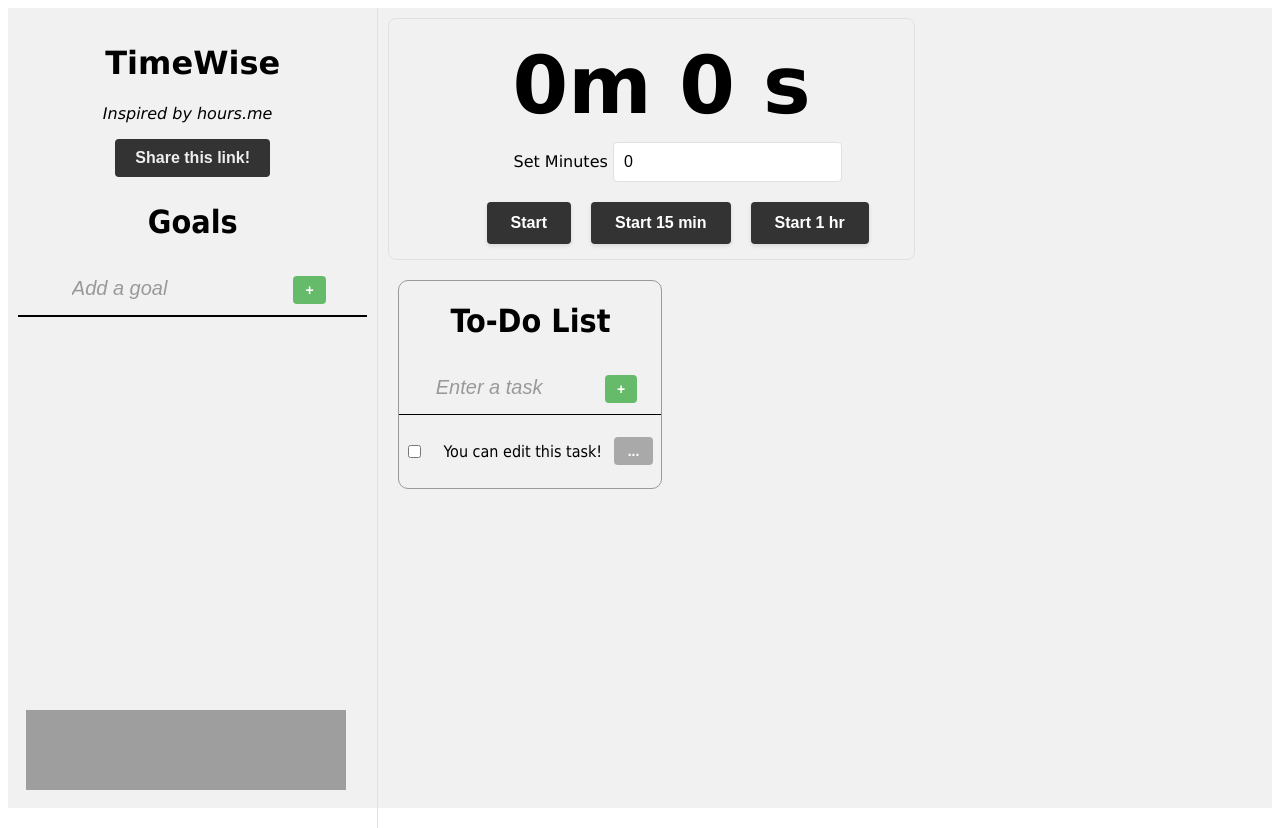
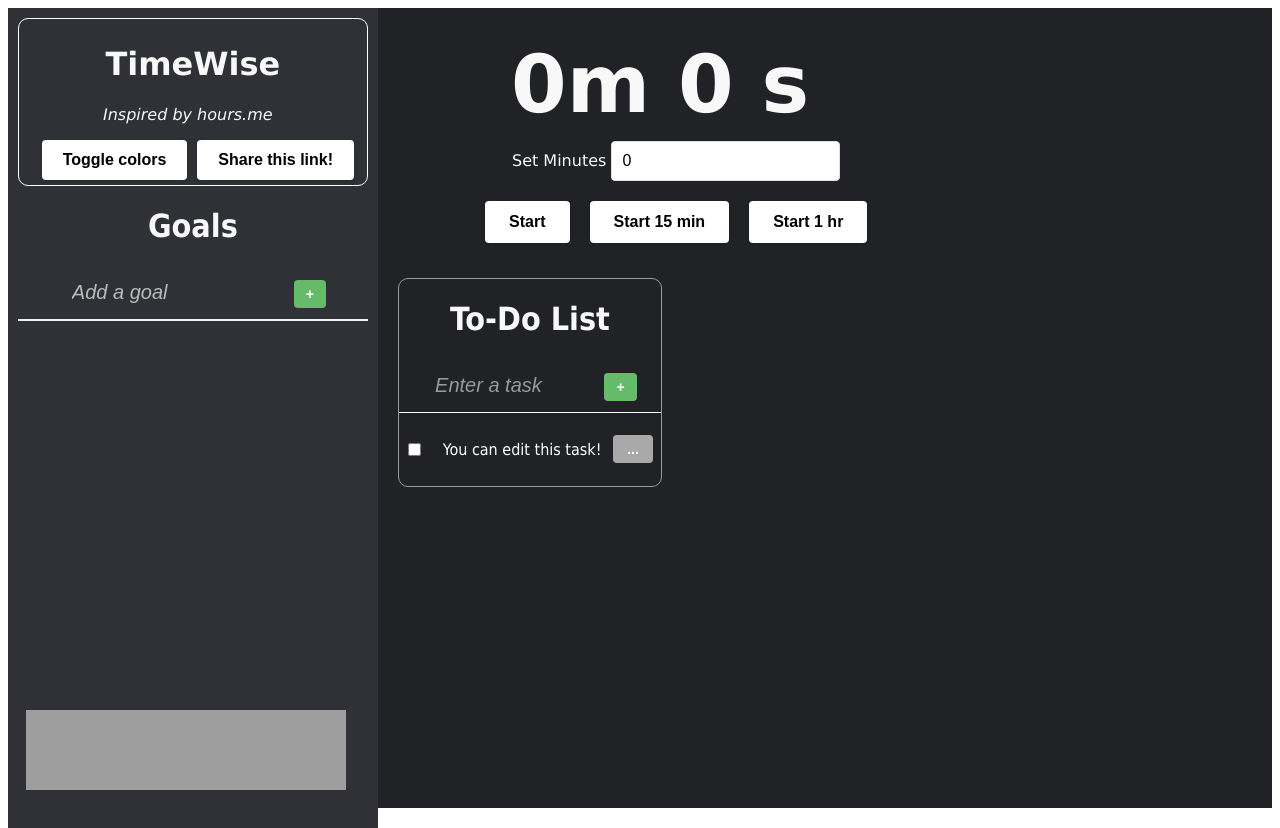
Before and after one commit to willdguo/Cowork, a React (Create React App) app: page / in a window 1280 px wide. Built offline with nearby package versions, Linux system fonts and the light colour scheme; grey boxes are pictures that could not be loaded.

Commit message:
huge css rework

```diff
--- a/public/styles.css
+++ b/public/styles.css
@@ -12,37 +12,45 @@ body,
 }
 
 .dark {
-  background-color: #36454F;
+  background-color: #202225;
+  /* background-color: #2f3136; */
+  /* background-color: #202225; */
   color: #F8F8F8;
 }
 
 .sidebar {
   width: 40%;
-  background-color: transparent;
-  border-right: 1px solid #E0E0E0;
+  background-color: #e1e1e1;
   padding: 10px;
   height: 100%;
 
+  &.dark {
+    background-color: #2f3136;
+  }
+
   .description {
-    /* border: 1px solid black; */
+    border: 1px solid white;
     border-radius: 10px;
     padding: 5px;
     text-align: center;
 
     & button {
       padding: 10px 20px;
-      background-color: #333;
-      color: #eeeeee;
+      margin-left: 10px;
+      background-color: #fff;
+      color: #000;
       border: none;
       border-radius: 4px;
       font-size: 16px;
       font-weight: bold;
       cursor: pointer;
       transition: background-color 0.3s ease;
+      box-shadow: 0 2px 4px rgba(0, 0, 0, 0.1);
+      border: 1px solid transparent;
 
       &:hover {
-        background-color: #f1f1f1;
-        color: #000;
+        background-color: #000;
+        color: #fff;
         border: 1px solid black;
       }
 
@@ -84,6 +92,7 @@ body,
     }
 
     .header {
+      background-color: transparent;
       border-bottom: 2px solid black;
 
       &.dark {
@@ -139,6 +148,7 @@ body,
     }
 
     .goal-list {
+      background-color: transparent;
 
       & ul {
         list-style-type: none;
@@ -214,7 +224,7 @@ body,
   text-align: center;
   padding-bottom: 5px;
   margin-bottom: 10px;
-  border: 1px solid #E0E0E0;
+  /* border: 1px solid #E0E0E0; */
   background-color: transparent;
   border-radius: 8px;
 
@@ -223,8 +233,8 @@ body,
     padding: 12px 24px;
     font-size: 16px;
     font-weight: bold;
-    color: #FFFFFF;
-    background-color: #333;
+    color: #000;
+    background-color: #FFF;
     border: none;
     border-radius: 4px;
     cursor: pointer;
@@ -232,9 +242,9 @@ body,
     box-shadow: 0 2px 4px rgba(0, 0, 0, 0.1);
 
     &:hover {
-      background-color: transparent;
+      background-color: #000;
       /* border: 1px solid white; */
-      color: #000;
+      color: #FFF;
     }
 
     &:focus {
@@ -263,7 +273,8 @@ body,
 
     &.dark {
       & button:hover{
-        background-color: #F1F1F1;
+        background-color: #000;
+        color: #FFF;
       }
     }
 
--- a/src/App.js
+++ b/src/App.js
@@ -8,7 +8,7 @@ import Goals from './components/Goals'
 function App() {
 
   const [desc, setDesc] = useState('')
-  const [dark, setDark] = useState('')
+  const [dark, setDark] = useState('dark')
   const finalDesc = "Inspired by hours.me"
   const n = useRef(0)
   const t = useRef(300)
@@ -69,13 +69,14 @@ function App() {
 
     <div className = {`container ${dark}`}>
 
-      <div className = "sidebar">
+      <div className = {`sidebar ${dark}`}>
 
         <div className = "description">
-          <h1 onClick = {toggleDark} > TimeWise </h1>
+          <h1> TimeWise </h1>
 
           <p style = {{whiteSpace: 'pre-line'}}> <i> {desc} </i> </p>
 
+          <button onClick = {toggleDark}> Toggle colors </button>
           <button className = {dark} onClick={handleCopyLink}>
             {copied ? 'Link Copied!' : 'Share this link!'}
           </button>
@@ -88,7 +89,7 @@ function App() {
         <div className = "spotify-player">
 
                 <iframe
-                    src="https://open.spotify.com/embed/playlist/37i9dQZF1DX4sWSpwq3LiO"
+                    src="https://open.spotify.com/embed/playlist/37i9dQZF1DX4sWSpwq3LiO?utm_source=generator"
                     allowtransparency = "true"
                     allow = "encrypted-media"
                     title = "Peaceful Piano"
--- a/src/components/Tasks.js
+++ b/src/components/Tasks.js
@@ -1,8 +1,8 @@
 import { useState } from 'react'
 import audio from '../sounds/task_complete.wav'
-import audio2 from '../sounds/add-task-sound.mp3'
+import audio4 from '../sounds/add-task-sound.mp3'
 import audio3 from '../sounds/delete-task-sound.mp3'
-import audio4 from '../sounds/click-21156.mp3'
+import audio2 from '../sounds/click-21156.mp3'
 
 const Tasks = ( {dark} ) => {
   const [tasks, setTasks] = useState([{content: "You can edit this task!", status: false, progress: false, id: 0}])
```
